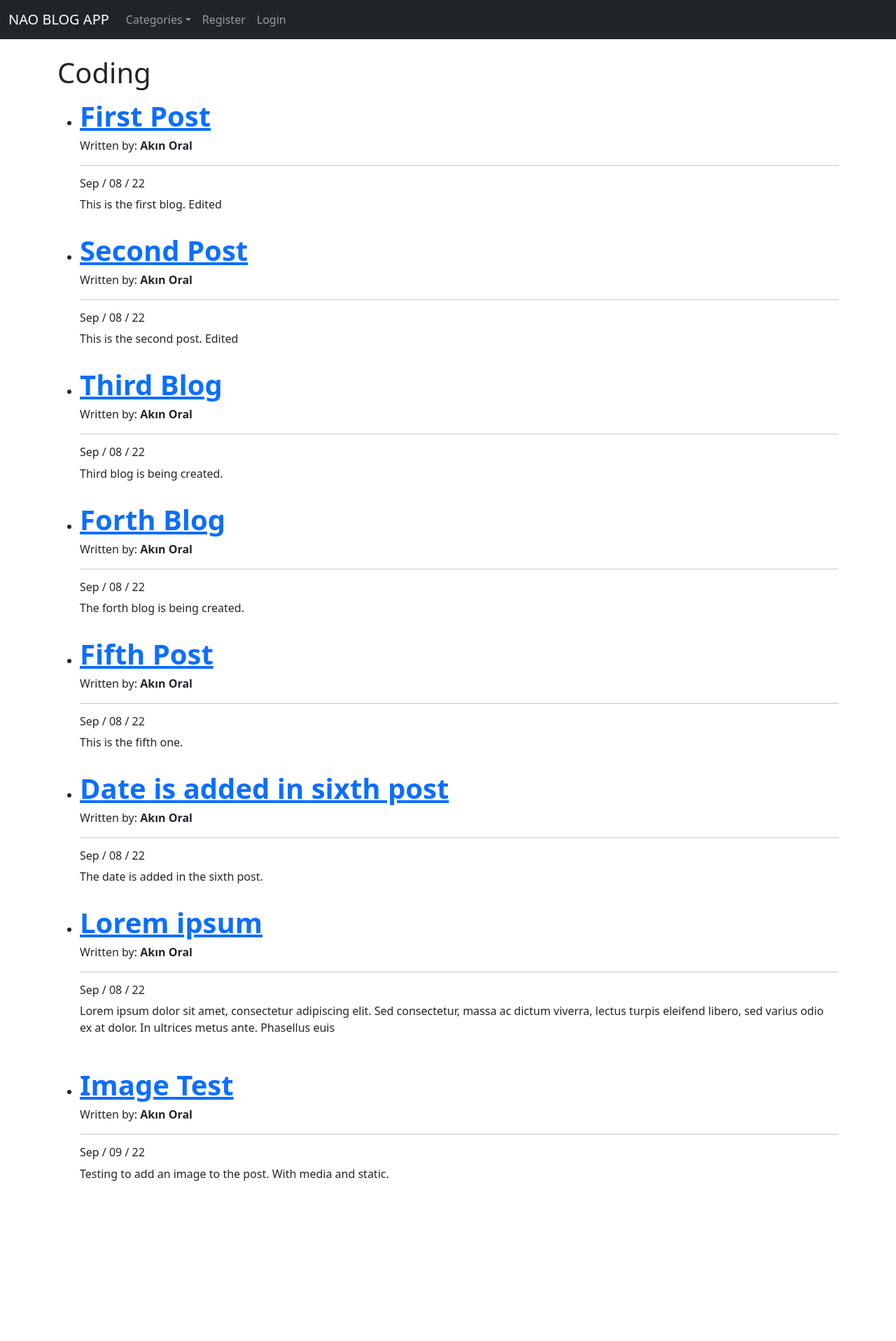
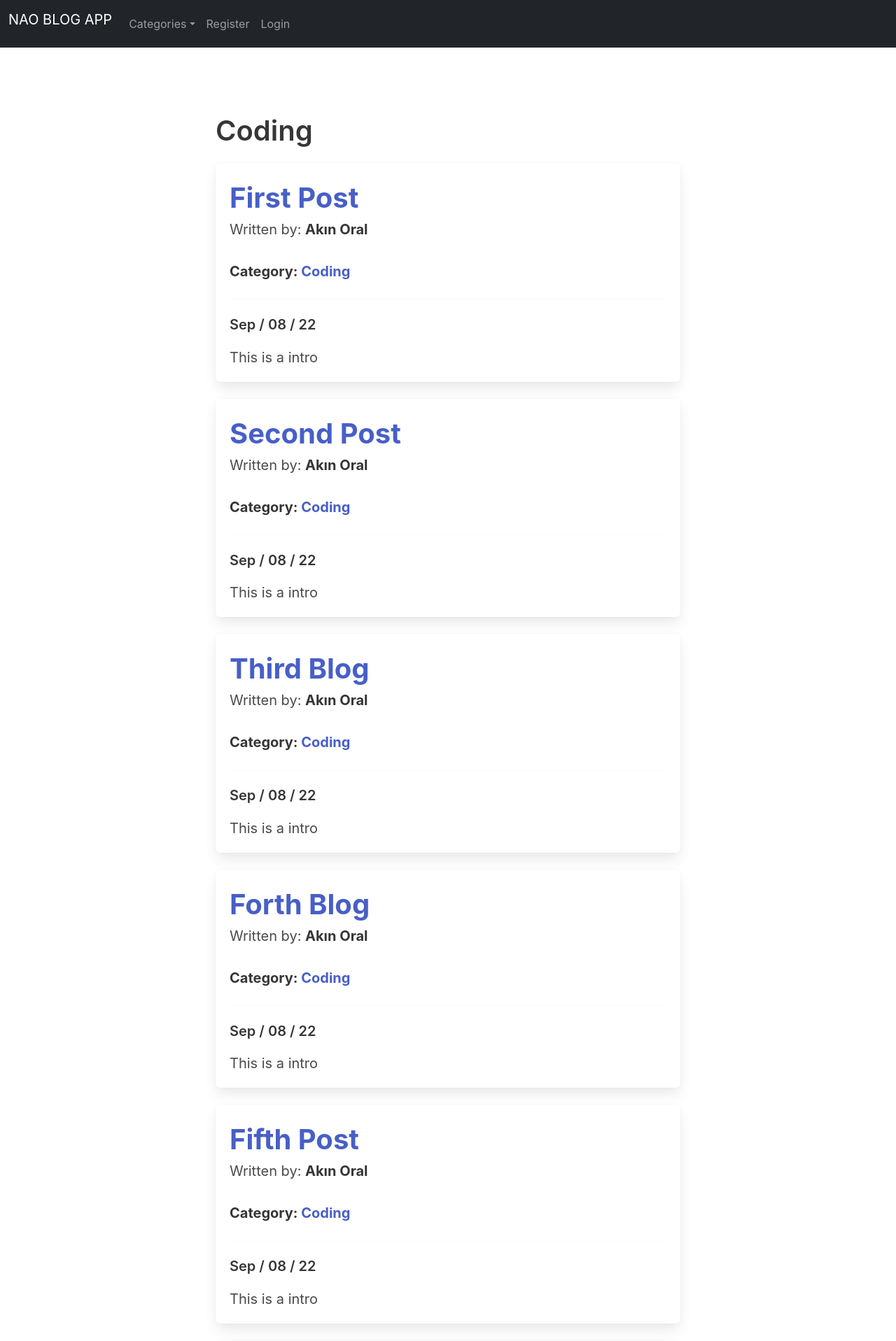
Before and after one commit to NAkin-Oral/Django-blogapp, a Django app: page /category/Coding/ in a window 1280 px wide. Shown: the top 1917 px of the page at 70% size. Before the commit the page ends 1688 px from the top, so only its background shows below. Run offline with Django 4.2, Linux system fonts and the light colour scheme; data comes from the database, SQL or seed files in the repository; both versions use the stored data as it was after the commit; some libraries are stand-ins or nearby versions.

Commit message:
Style changed

```diff
--- a/ablog/ablog/settings.py
+++ b/ablog/ablog/settings.py
@@ -119,6 +119,9 @@ USE_TZ = True
 # https://docs.djangoproject.com/en/4.1/howto/static-files/
 
 STATIC_URL = 'static/'
+MEDIA_URL = "/media/"
+MEDIA_ROOT = BASE_DIR/ "media"
+
 
 LOGIN_REDIRECT_URL = "home"
 LOGOUT_REDIRECT_URL = "home"
--- a/ablog/ablog/urls.py
+++ b/ablog/ablog/urls.py
@@ -15,10 +15,12 @@ Including another URLconf
 """
 from django.contrib import admin
 from django.urls import path, include
+from django.conf import settings
+from django.conf.urls.static import static
 
 urlpatterns = [
     path('admin/', admin.site.urls),
     path('', include("theblog.urls")),
     path('members/', include("django.contrib.auth.urls")),
     path('members/', include("members.urls")),
-]
+] + static(settings.MEDIA_URL, document_root=settings.MEDIA_ROOT)
--- a/ablog/theblog/forms.py
+++ b/ablog/theblog/forms.py
@@ -12,7 +12,7 @@ for item in choices:
 class PostForm(forms.ModelForm):
     class Meta:
         model = Post
-        fields = ("title", "title_tag", "author", "category","snippet", "body")
+        fields = ("title", "title_tag", "header_image", "author", "category","snippet", "body")
 
         widgets = {
             "title": forms.TextInput(attrs={"class": "form-control", "placeholder": "Enter your title..."}),
--- a/ablog/theblog/models.py
+++ b/ablog/theblog/models.py
@@ -18,6 +18,7 @@ class Category(models.Model):
 
 class Post(models.Model):
     title = models.CharField(max_length=255)
+    header_image = models.ImageField(null=True, blank=True, upload_to = "images/")
     title_tag = models.CharField(max_length=255)
     author = models.ForeignKey(User, on_delete=models.CASCADE)
     # body = models.TextField()
--- a/ablog/theblog/templates/add_post.html
+++ b/ablog/theblog/templates/add_post.html
@@ -9,7 +9,7 @@
 <h1>Add Post</h1>
 <br>
 <div class="form-group">
-    <form method="POST">
+    <form method="POST" enctype="multipart/form-data">
         {% csrf_token %}
         {{form.media}}
         {{form.as_p}}
--- a/ablog/theblog/templates/base.html
+++ b/ablog/theblog/templates/base.html
@@ -10,6 +10,8 @@
       integrity="sha384-iYQeCzEYFbKjA/T2uDLTpkwGzCiq6soy8tYaI1GyVh/UjpbCx/TYkiZhlZB6+fzT"
       crossorigin="anonymous"
     />
+    <link rel="stylesheet" href="https://unpkg.com/bulma@0.9.2/css/bulma.min.css">
+    <link href="https://stackpath.bootstrapcdn.com/font-awesome/4.7.0/css/font-awesome.min.css" rel="stylesheet" integrity="sha384-wvfXpqpZZVQGK6TAh5PVlGOfQNHSoD2xbE+QkPxCAFlNEevoEH3Sl0sibVcOQVnN" crossorigin="anonymous">
   </head>
   <body>
     <nav class="navbar navbar-expand-lg navbar-dark bg-dark">
@@ -27,8 +29,7 @@
           <span class="navbar-toggler-icon"></span>
         </button>
         <div class="collapse navbar-collapse" id="navbarSupportedContent">
-          <ul class="navbar-nav me-auto mb-2 mb-lg-0">
-
+          <ul class="navbar-nav me-auto mb-lg-0">
             {% if cat_menu %}
             <li class="nav-item dropdown">
               <a class="nav-link dropdown-toggle" data-bs-toggle="dropdown" href="#" role="button" aria-expanded="false">Categories</a>
@@ -69,10 +70,11 @@
         </div>
       </div>
     </nav>
-    <br />
-    <div class="container">
-      {% block content %} {% endblock %}
-    </div>
+    <section class="section">
+      <div class="container">
+        {% block content %} {% endblock %}
+      </div>
+    </section>
     <script src="https://cdn.jsdelivr.net/npm/bootstrap@5.2.1/dist/js/bootstrap.bundle.min.js" integrity="sha384-u1OknCvxWvY5kfmNBILK2hRnQC3Pr17a+RTT6rIHI7NnikvbZlHgTPOOmMi466C8" crossorigin="anonymous"></script>
     <script src="https://code.jquery.com/jquery-3.5.1.slim.min.js" integrity="sha384-DfXdz2htPH0lsSSs5nCTpuj/zy4C+OGpamoFVy38MVBnE+IbbVYUew+OrCXaRkfj" crossorigin="anonymous"></script>
     <script src="https://cdn.jsdelivr.net/npm/bootstrap@4.5.3/dist/js/bootstrap.bundle.min.js" integrity="sha384-ho+j7jyWK8fNQe+A12Hb8AhRq26LrZ/JpcUGGOn+Y7RsweNrtN/tE3MoK7ZeZDyx" crossorigin="anonymous"></script>
--- a/ablog/theblog/templates/categories.html
+++ b/ablog/theblog/templates/categories.html
@@ -1,40 +1,53 @@
 {% extends 'base.html' %}
-
 {% block title %} {{cats}} {% endblock %}
 
 {%block content%}
 
-
+<section class="hero">
+  <div class="container">
+      <section class="section">
+        <div class="columns">
+          <div class="column is-8 is-offset-2">
+            <div class="content is-medium">
+              <strong><h1>{{cats}}</h1></strong>
+            </div>
             {% if category_posts %}
-
-<h1>{{cats}}</h1>
-
-<ul>
                 {% for post in category_posts %}
-
-<li>
+                  <div class="content box is-medium">
                       <strong><a class="fs-1" href="{% url 'article-detail' post.pk %}">{{post.title}}</a></strong>
-    <br>
-    Written by: <strong>{{post.author.first_name}} {{post.author.last_name}} </strong>
+                      <br />
+                      Written by:
+                      <strong>{{post.author.first_name}} {{post.author.last_name}}</strong>
                       {% if user.is_authenticated %}
-    - <small><a href="{% url 'update_post' post.pk %}">(Edit)</a></small> /
+                        {% if user.id == post.author.id %} -
+                            <small><a href="{% url 'update_post' post.pk %}">(Edit)</a></small>
+                            /
                             <small><a href="{% url 'delete_post' post.pk %}">(Delete)</a></small>
                           {% endif %}
-    <br>
-    <hr>
+                      {% endif %}
+                      <br />
+                      {% if post.header_image %}
+                        <figure class="image mb-6">
+                          <img class="img-fluid" src="{{ post.header_image.url }}" />
+                        </figure>
+                      {% endif %}
+                      <br />
+                      <strong>Category:
+                        <a href="{% url 'category' post.category %}">{{post.category}}</a>
+                      </strong>
+                      <hr />
                       <h6>{{post.post_date|date:'M / d / y'}}</h6>
-    {{post.body | slice:":200"|safe}}
-  </li>
-  <br>
-
+                      {{post.snippet}}
+                    <br />
+                  </div>
                 {% endfor %}
-</ul>
-
               {% else %}
-
                 <h3><strong>Sorry this category doesn't have posts!</strong></h3>
-
             {% endif %}
-
+          </div>
+        </div>
+      </section>
+  </div>
+</section>
 
 {% endblock %}
--- a/ablog/theblog/views.py
+++ b/ablog/theblog/views.py
@@ -43,7 +43,8 @@ def CategoryListView(request):
 def CategoryView(request, cats):
     category_posts = Post.objects.filter(category=cats)
     cat_menu = Category.objects.all()
-    return render(request, "categories.html", {"cats": cats, "category_posts":category_posts, "cat_menu":cat_menu})
+    ordering = ["-id"]
+    return render(request, "categories.html", {"cats": cats, "category_posts":category_posts, "cat_menu":cat_menu, "ordering":ordering})
 
 class ArticleDetailView(DetailView):
     model = Post
```
Also changed, not shown: ablog/theblog/templates/article_details.html (+23 -4 lines), ablog/theblog/templates/home.html (+33 -18 lines), ablog/db.sqlite3, ablog/media/images/cropped-1920-1080-446005.jpg (added), ablog/theblog/migrations/0009_post_header_image.py (added). Lines whose indentation alone changed are shown as unchanged.
